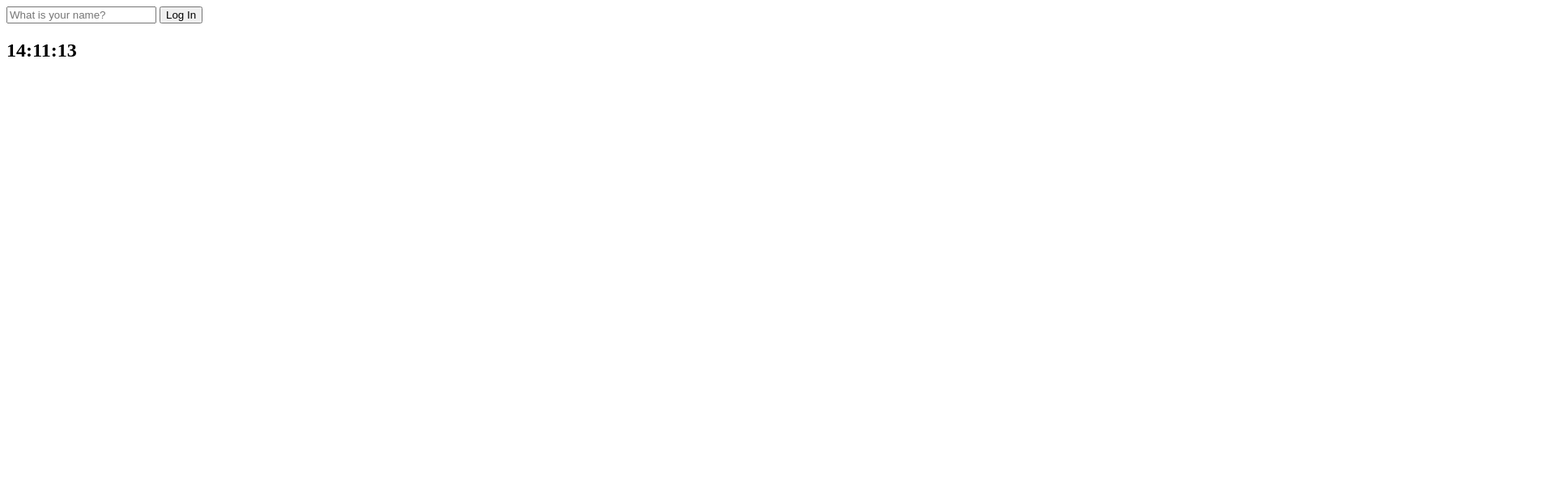
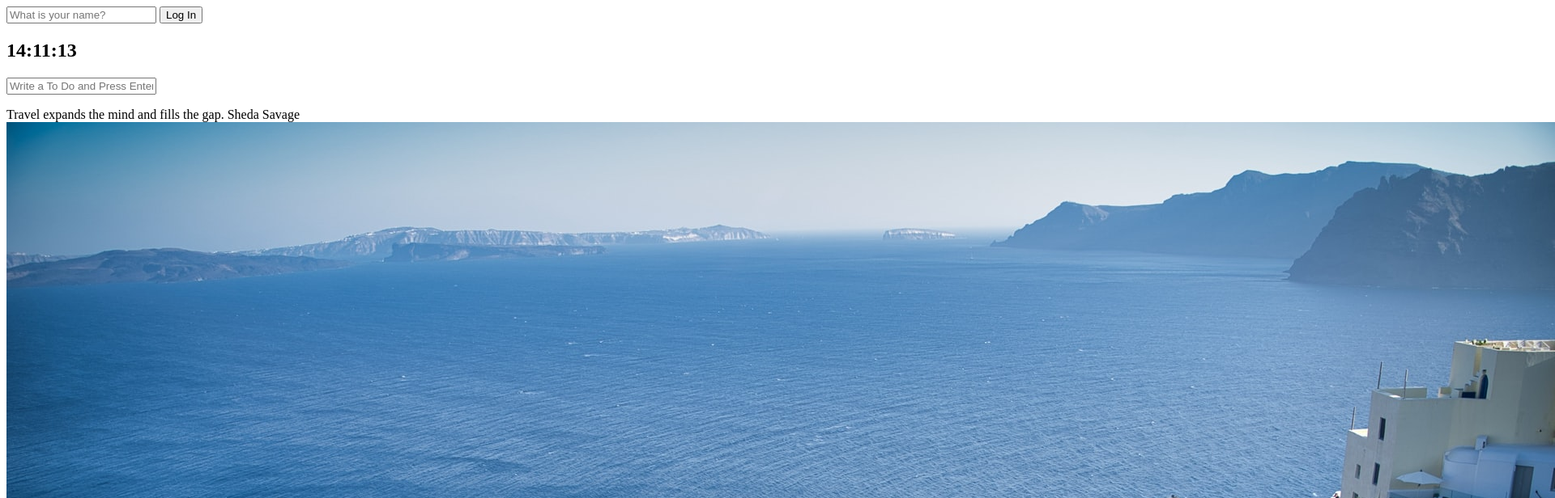
Before and after one commit to likerhythm/Studying-javascript, a plain HTML site: page index.html in a window 1280 px wide. Shown: the top 616 px of the page at 81% size, 1920 px wide, since content can reach past the window. Drawn offline with Linux system fonts and the light colour scheme.

Commit message:
quote and background:

```diff
--- a/index.html
+++ b/index.html
@@ -19,7 +19,19 @@
     	</form>
 		<h2 id="clock"></h2>
 		<h1 id="greeting" class="hidden"></h1>
-    	<script src="greeting.js"></script>
-    	<script src="clock.js"></script>
+		<form id="todo-form">
+			<input type="text" placeholder="Write a To Do and Press Enter" required/>
+		</form>
+		<ul id="todo-list">
+
+		</ul>
+		<div id="quote">
+			<span></span>
+			<span></span>
+		</div>
+    	<script src="js/greeting.js"></script>
+    	<script src="js/clock.js"></script>
+    	<script src="js/quotes.js"></script>
+    	<script src="js/background.js"></script>
   	</body>
 </html>
--- /dev/null
+++ b/js/background.js
@@ -0,0 +1,6 @@
+const images = ["0.jpeg", "1.jpeg", "2.jpeg"];
+const chosenImage = images[Math.floor(Math.random() * images.length)];
+const bgImage = document.createElement("img");
+
+bgImage.src = `img/${chosenImage}`;
+document.body.appendChild(bgImage);
--- /dev/null
+++ b/js/quotes.js
@@ -0,0 +1,50 @@
+const quotes = [
+  {
+    quote: "The way to get started is to quit talking and begin doing.",
+    author: "Walt Disney",
+  },
+  {
+    quote: "Life is what happens when you're busy making other plans.",
+    author: "John Lennon",
+  },
+  {
+    quote:
+      "The world is a book and those who do not travel read only one page.",
+    author: "Saint Augustine",
+  },
+  {
+    quote: "Life is either a daring adventure or nothing at all.",
+    author: "Helen Keller",
+  },
+  {
+    quote: "To Travel is to Live",
+    author: "Hans Christian Andersen",
+  },
+  {
+    quote: "Only a life lived for others is a life worthwhile.",
+    author: "Albert Einstein",
+  },
+  {
+    quote: "You only live once, but if you do it right, once is enough.",
+    author: "Mae West",
+  },
+  {
+    quote: "Never go on trips with anyone you do ntot love.",
+    author: "Hemmingway",
+  },
+  {
+    quote: "We wander for distraction, but we travel for fulfilment.",
+    author: "Hilaire Belloc",
+  },
+  {
+    quote: "Travel expands the mind and fills the gap.",
+    author: "Sheda Savage",
+  },
+];
+
+const todaysQuote = quotes[Math.floor(Math.random() * quotes.length)];
+const quote = document.querySelector("#quote span:first-child");
+const author = document.querySelector("#quote span:last-child");
+
+quote.innerText = todaysQuote.quote;
+author.innerText = todaysQuote.author;
```
Also changed, not shown: app.js (deleted, +0 -21 lines), js/todo.js (added, +12 -0 lines), img/0.jpeg (added), img/1.jpeg (added), img/2.jpeg (added), js/clock.js (renamed from clock.js), js/greeting.js (renamed from greeting.js).
